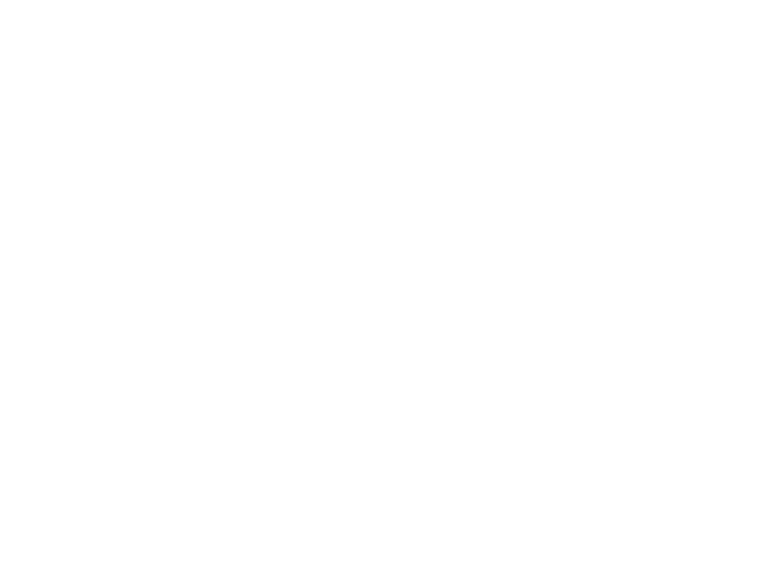
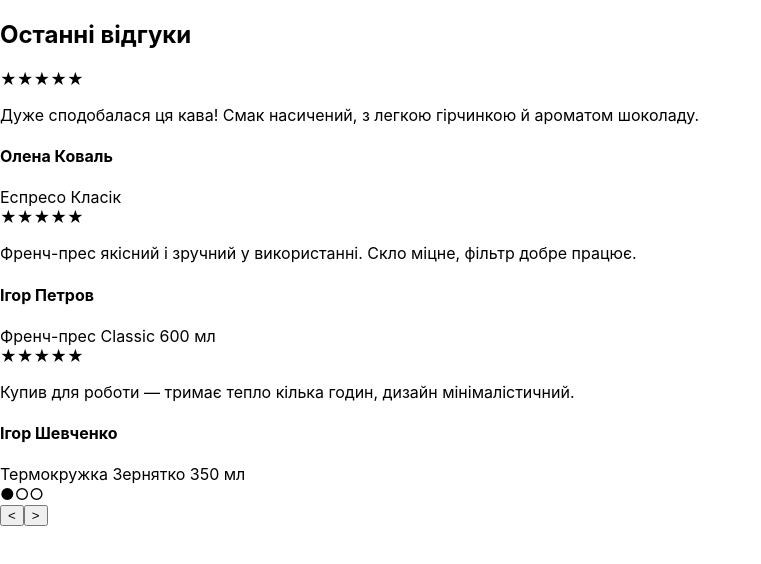
Before and after one commit to IamOlexandra/zernyatko, a React (Create React App) app: page / in a window 1280 px wide. Shown: the top 564 px of the page, without its empty margins (0-761 px from the left). Built offline with nearby package versions, Linux system fonts and the light colour scheme.

Commit message:
maincomit

```diff
--- a/src/App.js
+++ b/src/App.js
@@ -1,11 +1,7 @@
-
+import Testimonials from "./components/Rewievs/Testomonials";
 
 function App() {
-  return (
-    <div className="App">
-
-    </div>
-  );
+  return <Testimonials />;
 }
 
 export default App;
--- /dev/null
+++ b/src/components/Rewievs/RatingStars.jsx
@@ -0,0 +1,13 @@
+function RatingStars() {
+  return (
+    <div>
+      <span>★</span>
+      <span>★</span>
+      <span>★</span>
+      <span>★</span>
+      <span>★</span>
+    </div>
+  );
+}
+
+export default RatingStars;
--- /dev/null
+++ b/src/components/Rewievs/SliderButtons.jsx
@@ -0,0 +1,10 @@
+function SliderButtons() {
+  return (
+    <div>
+      <button>{"<"}</button>
+      <button>{">"}</button>
+    </div>
+  )
+}
+
+export default SliderButtons;
--- /dev/null
+++ b/src/components/Rewievs/SliderDots.jsx
@@ -0,0 +1,11 @@
+function SliderDots() {
+  return (
+    <div>
+      <span>●</span>
+      <span>○</span>
+      <span>○</span>
+    </div>
+  );
+}
+
+export default SliderDots;
--- /dev/null
+++ b/src/components/Rewievs/TestimonialCard.jsx
@@ -0,0 +1,18 @@
+import RatingStars from "./RatingStars";
+
+function TestimonialCard({ review, author, product }) {
+  return (
+    <div>
+      <RatingStars />
+
+      <p>{review}</p>
+
+      <div>
+        <h4>{author}</h4>
+        <span>{product}</span>
+      </div>
+    </div>
+  );
+}
+
+export default TestimonialCard;
--- /dev/null
+++ b/src/components/Rewievs/TestimonialsTitle.jsx
@@ -0,0 +1,5 @@
+function TestimonialsTitle() {
+  return (<h2>Останні відгуки</h2>);
+}
+
+export default TestimonialsTitle;
--- /dev/null
+++ b/src/components/Rewievs/Testomonials.jsx
@@ -0,0 +1,54 @@
+import TestimonialsTitle from "./TestimonialsTitle";
+import TestimonialCard from "./TestimonialCard";
+import SliderDots from "./SliderDots";
+import SliderButtons from "./SliderButtons";
+
+function Testimonials() {
+  const testimonials = [
+    {
+      id: 1,
+      review:
+        "Дуже сподобалася ця кава! Смак насичений, з легкою гірчинкою й ароматом шоколаду.",
+      author: "Олена Коваль",
+      product: "Еспресо Класік",
+    },
+    {
+      id: 2,
+      review:
+        "Френч-прес якісний і зручний у використанні. Скло міцне, фільтр добре працює.",
+      author: "Ігор Петров",
+      product: "Френч-прес Classic 600 мл",
+    },
+    {
+      id: 3,
+      review:
+        "Купив для роботи — тримає тепло кілька годин, дизайн мінімалістичний.",
+      author: "Ігор Шевченко",
+      product: "Термокружка Зернятко 350 мл",
+    },
+  ];
+
+  return (
+    <section>
+      <TestimonialsTitle />
+
+      <div>
+        {testimonials.map((item) => (
+          <TestimonialCard
+            key={item.id}
+            review={item.review}
+            author={item.author}
+            product={item.product}
+          />
+        ))}
+      </div>
+
+      <div>
+        <SliderDots />
+        <SliderButtons />
+      </div>
+    </section>
+  );
+}
+
+export default Testimonials;
```
Also changed, not shown: 1 other file (tests, documents, lock files or other folders).
